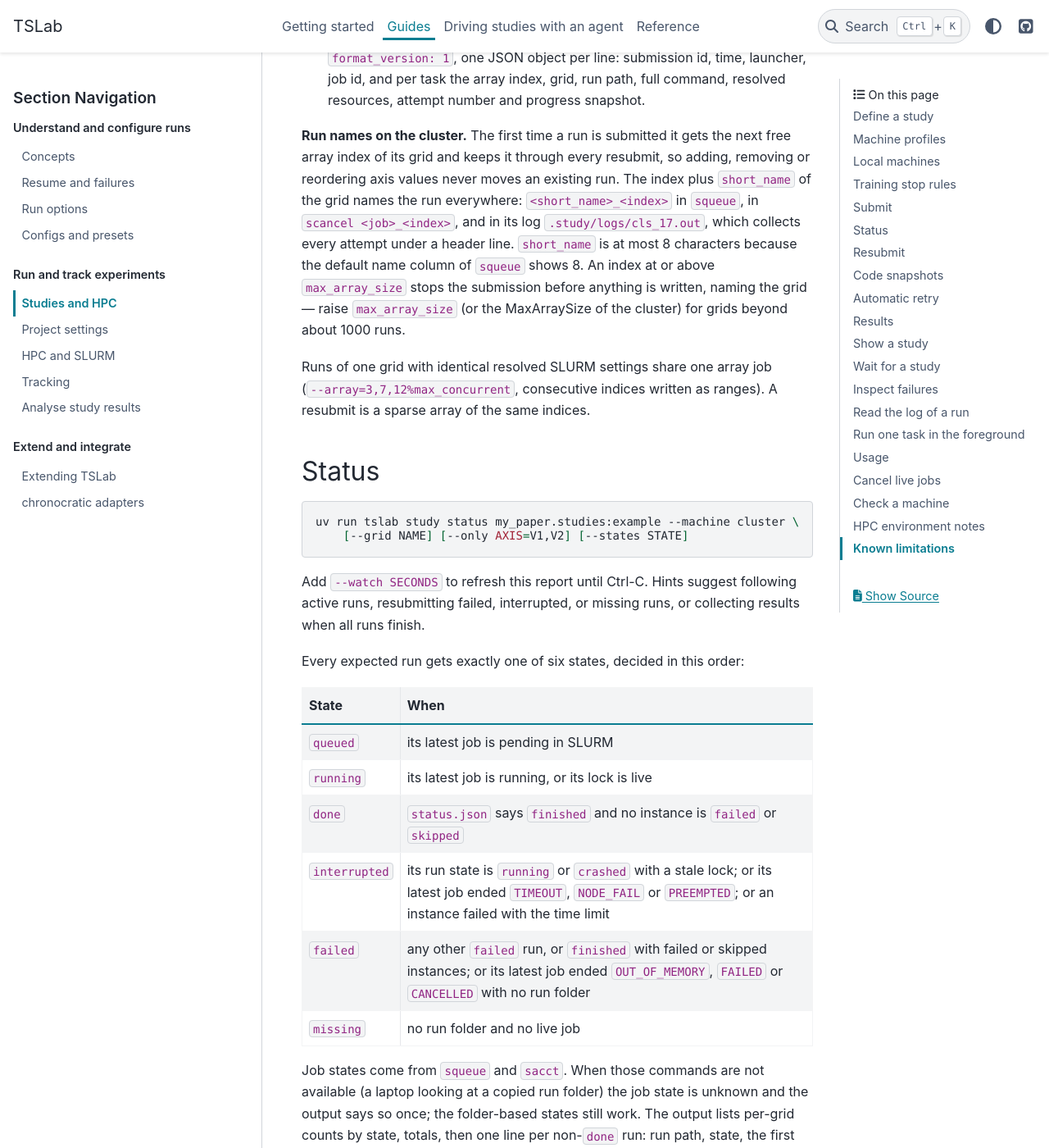
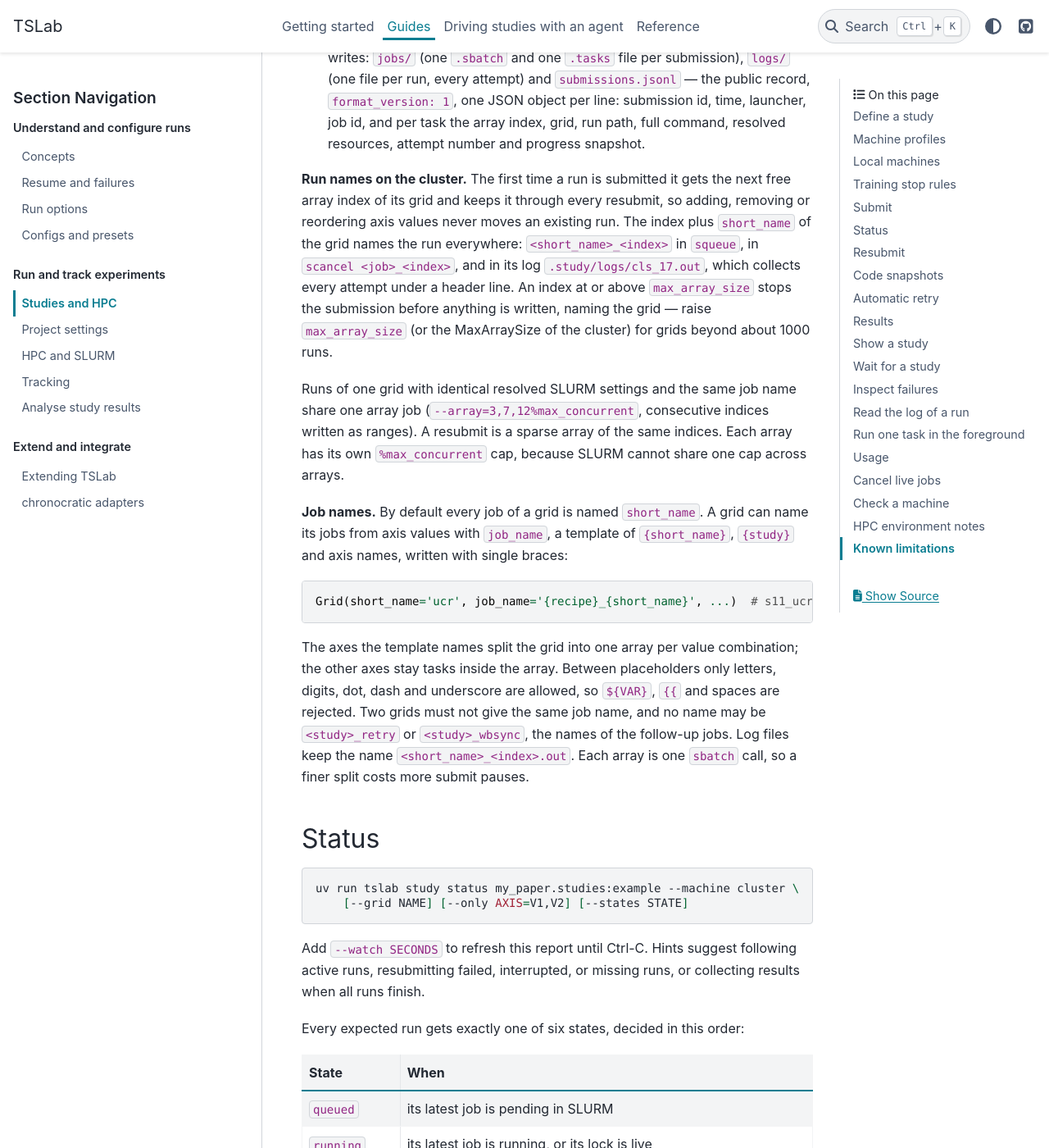
Before and after one commit to chronocratic/tslab, a Sphinx documentation site: the page built from docs/studies.md, in a window 1280 px wide and 1400 px high, scrolled down 8439 px. Shown: the whole window at 82% size. Built offline with Sphinx 7.4.7 and the PyData theme 0.15.4, drawn with Linux system fonts in a browser that asks for light colours; the version number could not be read and is left out; some of the changed text lies outside the part shown.

Commit message:
docs: document job name templates and the stored SLURM commands

````diff
--- a/docs/studies.md
+++ b/docs/studies.md
@@ -68,7 +68,7 @@ UCR = ('Coffee', 'Wallet', 'EigenWorms')  # user code may compute these
 UEA = ('BasicMotions', 'Epilepsy')
 
 classification = Grid(
-    short_name='cls',  # SLURM job name, at most 8 characters
+    short_name='cls',  # the SLURM job name, and the stem of the log files
     command=('uv', 'run', 'python', '-m', 'my_paper.classify', 'no-preset'),
     config=classify.ClassifyConfig,
     axes={
@@ -124,8 +124,9 @@ Rules that matter when writing one:
   then `[settings]` of the machine profile, then matching machine overrides.
   After the merge each path appears once.
 - **Names.** Study, grid, axis and value names match `[A-Za-z0-9._-]+` and
-  are not `.` or `..`; `short_name` matches `[A-Za-z0-9_-]{1,8}` and is unique
-  among the grids. Violations raise `ValueError` when the study is built.
+  are not `.` or `..`; `short_name` matches `[A-Za-z0-9_-]+` and is unique
+  among the grids. No axis may be named `short_name`, `study`, `output_root`,
+  `run_path`, `log_file`, `cpus` or `cpus_per_run`. Violations raise `ValueError` when the study is built.
 - **Validation at import:** every settings path must exist on the
   `config` of the grid (a typo fails before anything is submitted). **Validation at
   `submit`, `resubmit` and `--dry-run`:** each selected run is parsed with
@@ -343,14 +344,31 @@ adding, removing or reordering axis values never moves an existing run. The
 index plus `short_name` of the grid names the run everywhere: `<short_name>_<index>`
 in `squeue`, in `scancel <job>_<index>`, and in its log
 `.study/logs/cls_17.out`, which collects every attempt under a header line.
-`short_name` is at most 8 characters because the default name column of
-`squeue` shows 8. An index at or above `max_array_size` stops the submission before
+An index at or above `max_array_size` stops the submission before
 anything is written, naming the grid — raise `max_array_size` (or the
 MaxArraySize of the cluster) for grids beyond about 1000 runs.
 
-Runs of one grid with identical resolved SLURM settings share one array job
-(`--array=3,7,12%max_concurrent`, consecutive indices written as ranges). A
-resubmit is a sparse array of the same indices.
+Runs of one grid with identical resolved SLURM settings and the same job name
+share one array job (`--array=3,7,12%max_concurrent`, consecutive indices
+written as ranges). A resubmit is a sparse array of the same indices. Each
+array has its own `%max_concurrent` cap, because SLURM cannot share one cap
+across arrays.
+
+**Job names.** By default every job of a grid is named `short_name`. A grid can
+name its jobs from axis values with `job_name`, a template of `{short_name}`,
+`{study}` and axis names, written with single braces:
+
+```python
+Grid(short_name='ucr', job_name='{recipe}_{short_name}', ...)  # s11_ucr, b1_ucr, ...
+```
+
+The axes the template names split the grid into one array per value
+combination; the other axes stay tasks inside the array. Between placeholders
+only letters, digits, dot, dash and underscore are allowed, so `${VAR}`, `{{`
+and spaces are rejected. Two grids must not give the same job name, and no
+name may be `<study>_retry` or `<study>_wbsync`, the names of the follow-up
+jobs. Log files keep the name `<short_name>_<index>.out`. Each array is one
+`sbatch` call, so a finer split costs more submit pauses.
 
 ## Status
 
````
Also changed, not shown: changelog.d/+followup-names.changed.md (added, +1 -0 lines), changelog.d/+job-names.added.md (added, +1 -0 lines), changelog.d/+slurm-commands.added.md (added, +1 -0 lines), docs/hpc.md (+30 -0 lines).
